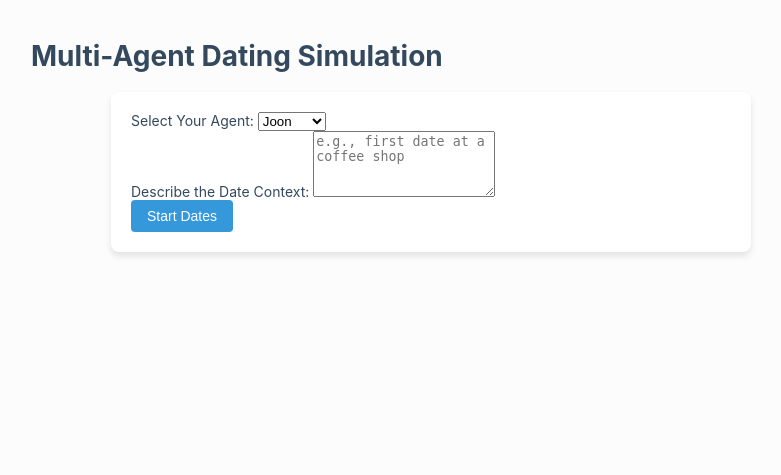
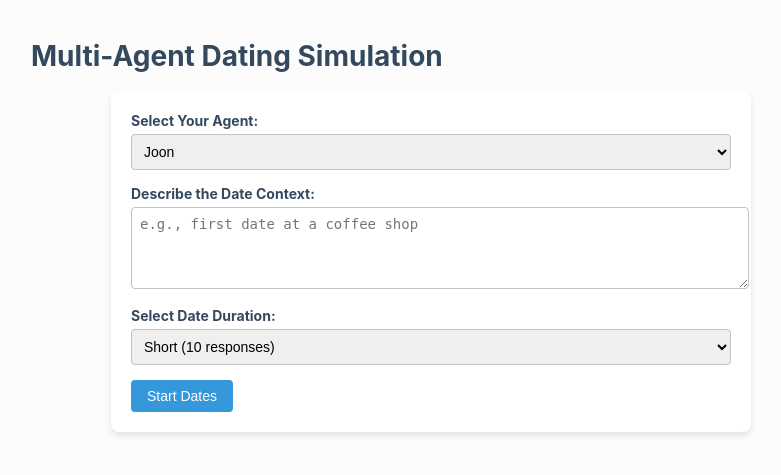
Before and after one commit to mateolarreaferro/LoveSims, a Flask app: page / in a window 1280 px wide. Shown: the top 475 px of the page, without its empty margins (209-990 px from the left). Run offline with Flask 3, Linux system fonts and the light colour scheme; parts of the project's set-up code (start-up, migrations or seed data) failed here and were passed over; some libraries are stand-ins or nearby versions.

Commit message:
improved UI

```diff
--- a/cs222-assignment2-main/main.py
+++ b/cs222-assignment2-main/main.py
@@ -2,8 +2,8 @@ import os
 import random
 import io
 from flask import Flask, render_template, jsonify, request, send_file
-from agents import agent_list
-from llm_utils import *
+from agents import agent_list  # Ensure this file exists with proper agent data
+from llm_utils import *  # Ensure llm_utils.py is correctly set up
 
 class Agent:
     def __init__(self, name, persona):
@@ -12,34 +12,34 @@ class Agent:
         self.messages = []
 
 class Game:
-    def __init__(self, user_agent, agents):
+    def __init__(self, user_agent, agents, date_duration=10):
         self.user_agent = Agent(user_agent["name"], user_agent["persona"])
         self.agents = agents
         self.date_context = ""
         self.date_transcript = []
+        self.date_duration = date_duration
 
     def set_date_context(self, context):
         self.date_context = context
         print(f"Date context set to: {self.date_context}")
 
-    def run_date(self, agent, responses=10):
-        """
-        Conducts a multi-response conversation between the user agent and a date agent.
-        """
+    def run_date(self, agent, responses=None):
+        if responses is None:
+            responses = self.date_duration
         print(f"Starting date with {agent.name}")
-        conversation_history = []  # List of messages without speaker names
-        self.log_date(agent, f"Date with {agent.name}:\n", 0)  # Log the start of the date
+        conversation_history = []
+        self.log_date(agent, f"Date with {agent.name}:\n", 0)
 
         for i in range(responses):
             # Determine the stage of the date
-            if i < 2:
+            if i < responses * 0.2:
                 stage = "greeting"
-            elif i < 8:
+            elif i < responses * 0.8:
                 stage = "conversation"
             else:
                 stage = "goodbye"
 
-            # It's the user agent's turn if i % 2 == 0
+            # Decide whose turn it is
             if i % 2 == 0:
                 current_agent = self.user_agent
                 other_agent = agent
@@ -69,8 +69,9 @@ class Game:
         """
         messages = [
             {"role": "system", "content": system_prompt},
-            {"role": "user", "content": conversation_context},
         ]
+        if conversation_context.strip():
+            messages.append({"role": "user", "content": conversation_context})
         response = gen_oai(messages)
         return response.strip()
 
@@ -95,16 +96,15 @@ class Game:
     def get_log(self):
         return "\n".join(self.date_transcript)
 
-def init_game(user_agent_name, date_context):
+def init_game(user_agent_name, date_context, date_duration):
     user_agent = next(agent for agent in agent_list if agent["name"] == user_agent_name)
     other_agents = [Agent(agent_data["name"], agent_data["persona"]) for agent_data in agent_list if agent_data["name"] != user_agent_name]
-    game = Game(user_agent, other_agents)
+    game = Game(user_agent, other_agents, date_duration)
     game.set_date_context(date_context)
     return game
 
 app = Flask(__name__)
 game = None
-original_agent_count = len(agent_list)
 
 @app.route('/')
 def index():
@@ -116,9 +116,10 @@ def start_dates():
     data = request.json
     user_agent_name = data['name']
     date_context = data['context']
+    date_duration = int(data.get('duration', 10))  # Default to 10 if not provided
 
-    game = init_game(user_agent_name, date_context)
-    print(f"Game initialized with agent: {user_agent_name} and context: {date_context}")
+    game = init_game(user_agent_name, date_context, date_duration)
+    print(f"Game initialized with agent: {user_agent_name}, context: {date_context}, duration: {date_duration}")
     return jsonify({"status": "success"})
 
 @app.route('/run_dates', methods=['POST'])
@@ -131,7 +132,7 @@ def run_dates():
     print("Running dates with each agent")
     for agent in game.agents:
         print(f"Running date with {agent.name}")
-        game.run_date(agent, responses=10)  # Set responses to define length of interaction
+        game.run_date(agent)  # Use the stored duration
 
     print("Returning date transcripts")
     return jsonify({"date_transcript": game.get_log()})
--- a/cs222-assignment2-main/templates/index.html
+++ b/cs222-assignment2-main/templates/index.html
@@ -2,7 +2,6 @@
 <html lang="en">
 <head>
   <meta charset="UTF-8">
-  <meta name="viewport" content="width=device-width, initial-scale=1.0">
   <title>Multi-Agent Dating Simulation</title>
   <script src="https://unpkg.com/@popperjs/core@2"></script>
   <script src="https://unpkg.com/tippy.js@6"></script>
@@ -39,18 +38,31 @@
     .message {
       max-width: 70%;
       padding: 8px 12px;
-      margin: 2px 0;
+      margin: 5px 0;
       border-radius: 18px;
       font-size: 14px;
       line-height: 1.4;
+      display: flex;
+      flex-direction: column;
+    }
+    .message .sender-name {
+      font-weight: bold;
+      margin-bottom: 2px;
     }
     .message.user-agent {
       background-color: var(--primary-color);
       color: white;
+      align-self: flex-end;
     }
     .message.other-agent {
       background-color: #e5e5ea;
       color: #000000;
+      align-self: flex-start;
+    }
+    .message.date-start {
+      font-weight: bold;
+      text-align: center;
+      width: 100%;
     }
     .start-page {
       max-width: 600px;
@@ -59,6 +71,21 @@
       background-color: white;
       border-radius: 8px;
       box-shadow: 0 4px 6px rgba(0, 0, 0, 0.1);
+    }
+    .form-group {
+      margin-bottom: 15px;
+    }
+    label {
+      font-weight: bold;
+      display: block;
+      margin-bottom: 5px;
+    }
+    select, textarea {
+      width: 100%;
+      padding: 8px;
+      border: 1px solid var(--border-color);
+      border-radius: 4px;
+      font-size: 14px;
     }
     button {
       font-size: 14px;
@@ -78,6 +105,13 @@
       background-color: var(--border-color);
       cursor: not-allowed;
     }
+    .controls {
+      margin-bottom: 15px;
+    }
+    #date-log-container {
+      display: flex;
+      flex-direction: column;
+    }
   </style>
 </head>
 <body>
@@ -93,6 +127,14 @@
       <div class="form-group">
         <label for="date-context">Describe the Date Context:</label>
         <textarea id="date-context" placeholder="e.g., first date at a coffee shop" rows="4" required></textarea>
+      </div>
+      <div class="form-group">
+        <label for="date-duration">Select Date Duration:</label>
+        <select id="date-duration" required>
+          <option value="10">Short (10 responses)</option>
+          <option value="20">Classic (20 responses)</option>
+          <option value="30">Long (30 responses)</option>
+        </select>
       </div>
       <button id="start-dates">Start Dates</button>
     </div>
@@ -114,6 +156,7 @@
     const downloadLogBtn = document.getElementById('download-log');
     const agentNameSelect = document.getElementById('agent-name');
     const dateContextInput = document.getElementById('date-context');
+    const dateDurationSelect = document.getElementById('date-duration');
 
     // Populate agent names in the select element
     const agentList = ["Joon", "Carolyn", "Helena", "Michael", "Percy"];
@@ -129,17 +172,49 @@
       dateLogContainer.innerHTML = '';
       dateTranscript.split('\n').forEach(log => {
         if (log.trim() === '') return;
-        const logEntry = document.createElement('div');
+
         if (log.startsWith("Date with")) {
-          logEntry.className = 'message date-start';
-          logEntry.style.fontWeight = 'bold';
-        } else if (log.startsWith(agentNameSelect.value + ":")) {
-          logEntry.className = 'message user-agent';
+          const dateHeader = document.createElement('div');
+          dateHeader.className = 'message date-start';
+          dateHeader.textContent = log;
+          dateLogContainer.appendChild(dateHeader);
         } else {
-          logEntry.className = 'message other-agent';
+          const messageDiv = document.createElement('div');
+          messageDiv.className = 'message';
+
+          // Extract sender name and message content
+          const separatorIndex = log.indexOf(': ');
+          if (separatorIndex !== -1) {
+            const sender = log.substring(0, separatorIndex);
+            const message = log.substring(separatorIndex + 2);
+
+            const senderNameDiv = document.createElement('div');
+            senderNameDiv.className = 'sender-name';
+            senderNameDiv.textContent = sender;
+
+            const messageContentDiv = document.createElement('div');
+            messageContentDiv.className = 'message-content';
+            messageContentDiv.textContent = message;
+
+            // Apply appropriate styling based on the sender
+            if (sender === agentNameSelect.value) {
+              messageDiv.classList.add('user-agent', 'message-bubble');
+            } else {
+              messageDiv.classList.add('other-agent', 'message-bubble');
+            }
+
+            messageDiv.appendChild(senderNameDiv);
+            messageDiv.appendChild(messageContentDiv);
+            dateLogContainer.appendChild(messageDiv);
+          } else {
+            // If no separator is found, treat the whole line as a message content
+            const messageContentDiv = document.createElement('div');
+            messageContentDiv.className = 'message-content';
+            messageContentDiv.textContent = log;
+            messageDiv.appendChild(messageContentDiv);
+            dateLogContainer.appendChild(messageDiv);
+          }
         }
-        logEntry.textContent = log;
-        dateLogContainer.appendChild(logEntry);
       });
       dateLogContainer.scrollTop = dateLogContainer.scrollHeight;
     }
@@ -147,6 +222,7 @@
     startDatesBtn.addEventListener('click', () => {
       const userAgentName = agentNameSelect.value;
       const dateContext = dateContextInput.value.trim();
+      const dateDuration = dateDurationSelect.value;
 
       if (!userAgentName || !dateContext) {
         alert('Please select an agent and describe the date.');
@@ -159,7 +235,8 @@
         headers: { 'Content-Type': 'application/json' },
         body: JSON.stringify({
           name: userAgentName,
-          context: dateContext
+          context: dateContext,
+          duration: dateDuration
         })
       })
       .then(response => response.json())
@@ -205,6 +282,7 @@
             startPage.style.display = 'block';
             gamePage.style.display = 'none';
             downloadLogBtn.style.display = 'none';
+            dateContextInput.value = '';
           }
         });
     });
```
